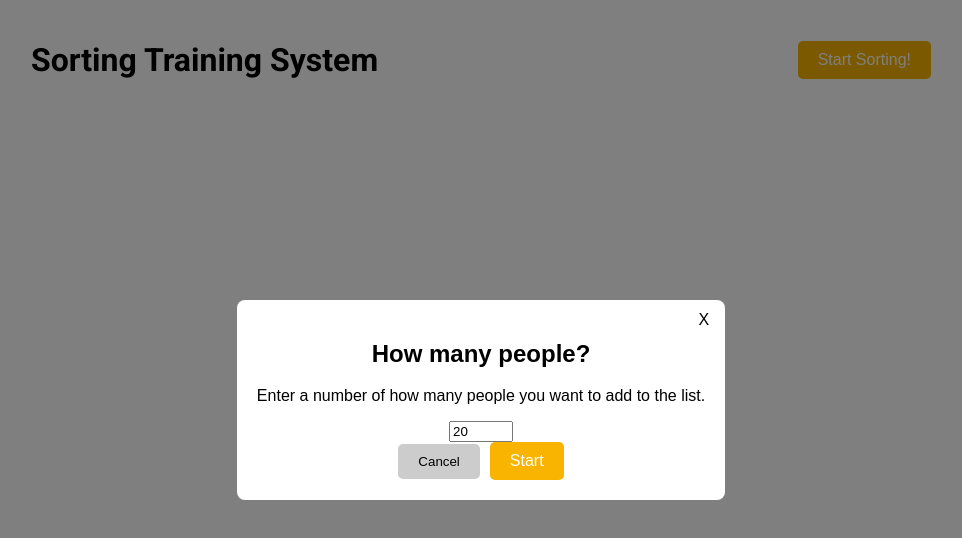
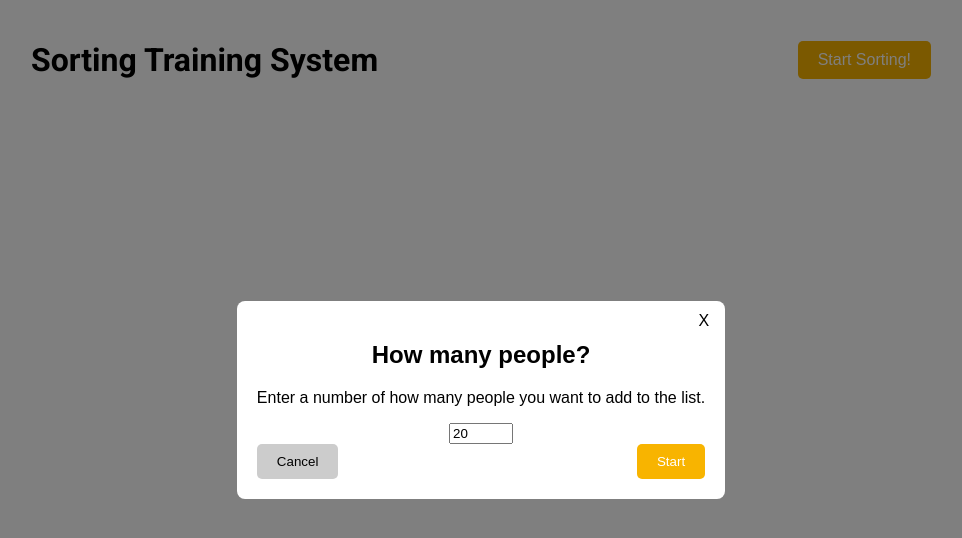
Before and after one commit to saddamhr/sorting-trainer, a Vue app: page / in a window 1280 px wide. Both pictures are taken after a click on the button "Start Sorting!". Shown: the top 538 px of the page, without its empty margins (159-1121 px from the left). Built offline with nearby package versions, Linux system fonts and the light colour scheme.

Commit message:
refactor: completely sepearated modal

```diff
--- a/src/components/Modal.vue
+++ b/src/components/Modal.vue
@@ -1,25 +1,71 @@
-<!-- Modal.vue -->
 <template>
   <div v-if="isVisible" class="modal-overlay" @click.self="close">
     <div class="modal-content">
       <button @click="close" class="close-button">X</button>
-      <slot></slot>
+
+      <!-- Modal content -->
+      <h2>How many people?</h2>
+      <p>Enter a number of how many people you want to add to the list.</p>
+      <input
+        type="number"
+        v-model.number="peopleCount"
+        min="5"
+        max="100"
+        placeholder="Enter number of people"
+      />
+      <div class="modal-buttons">
+        <button class="cancel-button" @click="close">Cancel</button>
+        <button
+          class="start-button"
+          @click="startSorting"
+          :disabled="!isPeopleCountValid"
+        >
+          Start
+        </button>
+      </div>
     </div>
   </div>
 </template>
 
 <script>
+import { ref, computed } from 'vue'
+
 export default {
   props: {
     isVisible: {
       type: Boolean,
       required: true,
     },
+    onClose: {
+      type: Function,
+      required: true,
+    },
+    onStart: {
+      type: Function,
+      required: true,
+    },
   },
-  methods: {
-    close() {
-      this.$emit('update:isVisible', false)
-    },
+  setup(props) {
+    const peopleCount = ref(20)
+
+    const isPeopleCountValid = computed(
+      () => peopleCount.value >= 5 && peopleCount.value <= 100
+    )
+
+    const startSorting = () => {
+      props.onStart(peopleCount.value)
+    }
+
+    const close = () => {
+      props.onClose()
+    }
+
+    return {
+      peopleCount,
+      isPeopleCountValid,
+      startSorting,
+      close,
+    }
   },
 }
 </script>
@@ -53,4 +99,36 @@ export default {
   font-size: 16px;
   cursor: pointer;
 }
+
+.modal-buttons {
+  display: flex;
+  justify-content: space-between;
+}
+
+.start-button,
+.cancel-button {
+  padding: 10px 20px;
+  border-radius: 5px;
+  border: none;
+  cursor: pointer;
+}
+
+.start-button:disabled {
+  background-color: #ccc;
+  cursor: not-allowed;
+}
+
+.start-button {
+  background-color: #f8b400;
+  color: white;
+}
+
+.start-button:hover {
+  background-color: #d49a00;
+}
+
+.cancel-button {
+  background-color: #cccccc;
+  color: black;
+}
 </style>
--- a/src/components/SortingTrainer.vue
+++ b/src/components/SortingTrainer.vue
@@ -8,22 +8,9 @@
     <!-- Modal Component -->
     <Modal
       :isVisible="isModalVisible"
-      @update:isVisible="isModalVisible = $event"
-    >
-      <h2>How many people?</h2>
-      <p>Enter a number of how many people you want to add to the list.</p>
-      <input type="number" v-model.number="peopleCount" min="5" max="100" />
-      <div class="modal-buttons">
-        <button class="cancel-button" @click="closeModal">Cancel</button>
-        <button
-          class="start-button"
-          @click="startSorting"
-          :disabled="!isPeopleCountValid"
-        >
-          Start
-        </button>
-      </div>
-    </Modal>
+      :onClose="closeModal"
+      :onStart="startSorting"
+    />
 
     <div v-if="isSorting" class="sorting-container">
       <div class="sorting-header">
@@ -48,7 +35,7 @@
 </template>
 
 <script>
-import { ref, computed } from 'vue'
+import { ref } from 'vue'
 import { usePeople, useTimer } from '../composables/useSorting'
 import Modal from './Modal.vue'
 import SuccessMessage from './SuccessMessage.vue'
@@ -61,16 +48,8 @@ export default {
     const isSorting = ref(false)
     const isSuccess = ref(false)
     const peopleCount = ref(20)
-
-    // Use the timer composable
     const { timer, formattedTime, startTimer, stopTimer } = useTimer()
-
-    // Use the people composable
     const { people, generatePeople, isSorted } = usePeople()
-
-    const isPeopleCountValid = computed(
-      () => peopleCount.value >= 5 && peopleCount.value <= 100
-    )
 
     const openModal = () => {
       isModalVisible.value = true
@@ -80,12 +59,13 @@ export default {
       isModalVisible.value = false
     }
 
-    const startSorting = () => {
+    const startSorting = (count) => {
       isModalVisible.value = false
       isSorting.value = true
       isSuccess.value = false
+      peopleCount.value = count
       timer.value = 0
-      generatePeople(peopleCount.value)
+      generatePeople(count)
       startTimer()
     }
 
@@ -108,7 +88,6 @@ export default {
       peopleCount,
       people,
       formattedTime,
-      isPeopleCountValid,
       openModal,
       closeModal,
       startSorting,
@@ -153,16 +132,6 @@ export default {
   background-color: #d49a00;
 }
 
-.cancel-button {
-  background-color: #cccccc;
-  color: black;
-  padding: 10px 20px;
-  border-radius: 5px;
-  border: none;
-  margin-right: 10px;
-  cursor: pointer;
-}
-
 .sorting-container {
   margin-top: 20px;
 }
```
